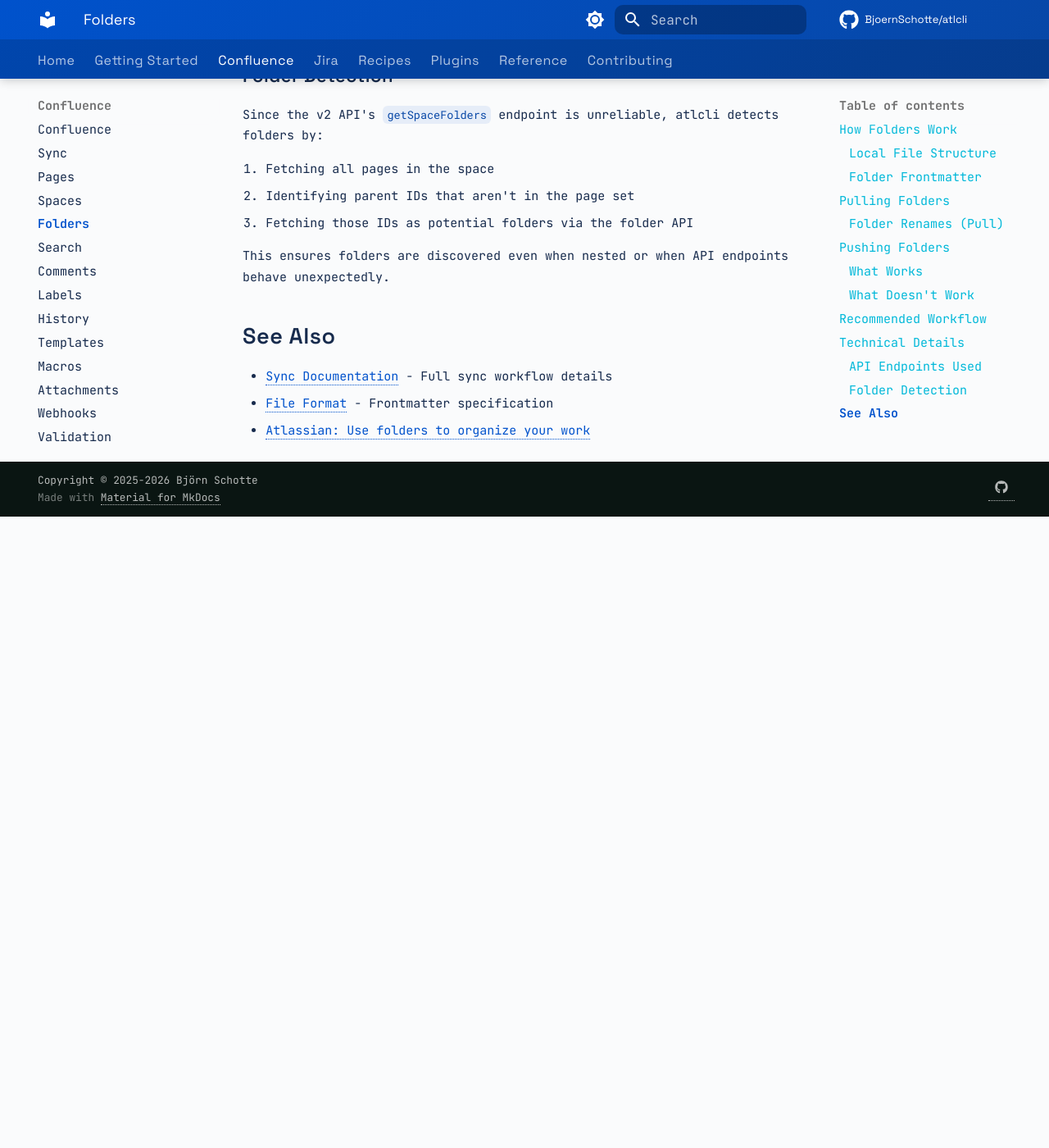
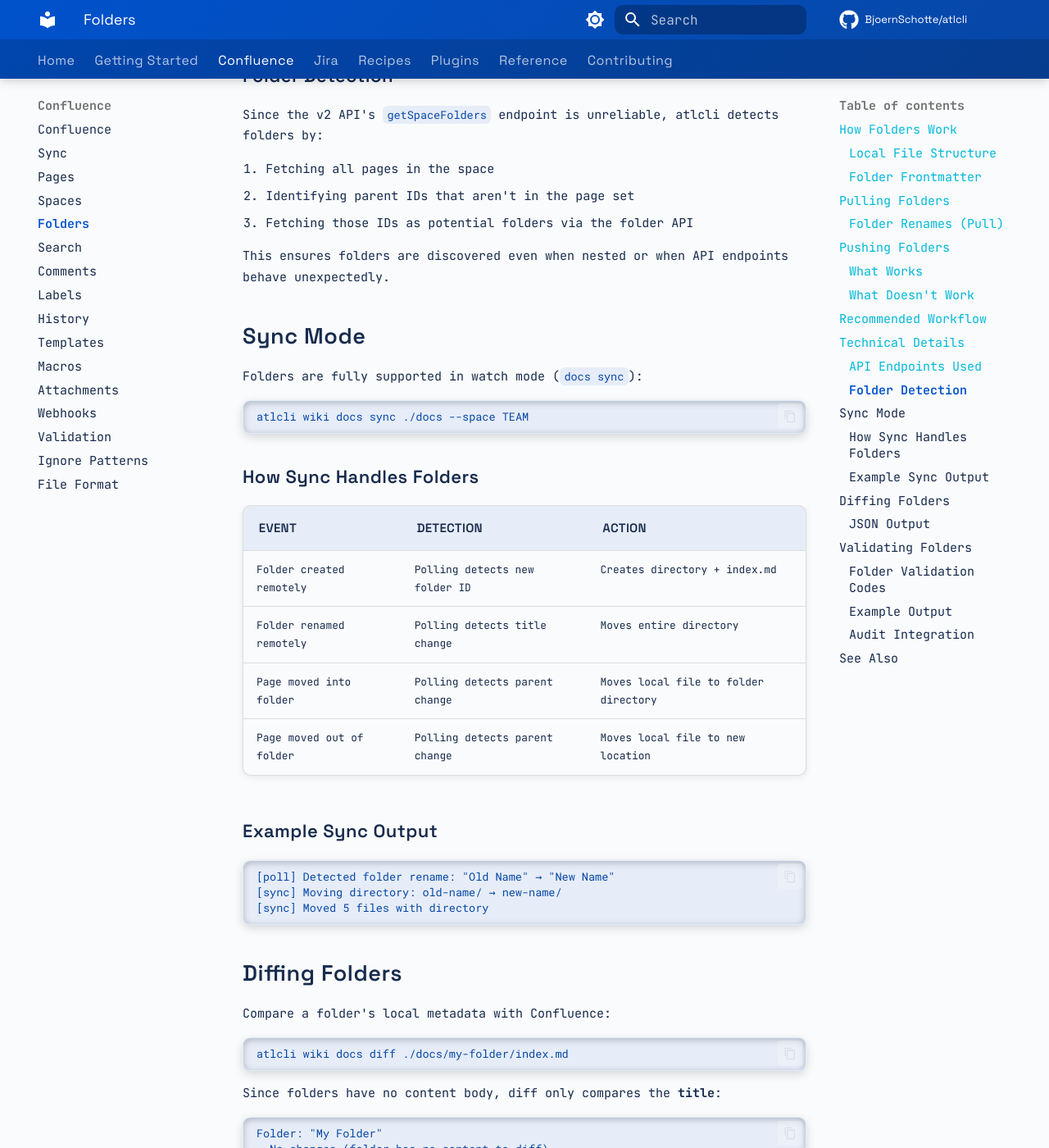
Before and after one commit to BjoernSchotte/atlcli, an MkDocs documentation site: the page built from docs/confluence/folders.md, in a window 1280 px wide and 1400 px high, scrolled down 3148 px. Shown: the whole window at 82% size. Built offline with MkDocs 1.6.1 and Material for MkDocs 9.7.7, drawn with Linux system fonts in a browser that asks for light colours; comment, search, counter and statistics services are not loaded; before the commit the page ends 3778 px from its top, so only the background shows below that; some of the changed text lies outside the part shown.

Commit message:
docs(confluence): add comprehensive folder documentation
- folders.md: Add Sync Mode, Diffing Folders, Validating Folders sections
- file-format.md: Add folder frontmatter format, update directory structure
- validation.md: Document FOLDER_EMPTY and FOLDER_MISSING_INDEX codes
- audit.md: Add --folders flag, update JSON output, add to defaultChecks
- sync.md: Add Folders subsection under Hierarchy Handling
- cli-commands.md: Add --folders flag, notes on diff/check for folders
- CHANGELOG.md: Add [Unreleased] section with folder feature summary

Co-Authored-By: Claude Opus 4.5 <noreply@anthropic.com>

````diff
--- a/docs/confluence/folders.md
+++ b/docs/confluence/folders.md
@@ -121,8 +121,115 @@ Since the v2 API's `getSpaceFolders` endpoint is unreliable, atlcli detects fold
 
 This ensures folders are discovered even when nested or when API endpoints behave unexpectedly.
 
+## Sync Mode
+
+Folders are fully supported in watch mode (`docs sync`):
+
+```bash
+atlcli wiki docs sync ./docs --space TEAM
+```
+
+### How Sync Handles Folders
+
+| Event | Detection | Action |
+|-------|-----------|--------|
+| Folder created remotely | Polling detects new folder ID | Creates directory + index.md |
+| Folder renamed remotely | Polling detects title change | Moves entire directory |
+| Page moved into folder | Polling detects parent change | Moves local file to folder directory |
+| Page moved out of folder | Polling detects parent change | Moves local file to new location |
+
+### Example Sync Output
+
+```
+[poll] Detected folder rename: "Old Name" → "New Name"
+[sync] Moving directory: old-name/ → new-name/
+[sync] Moved 5 files with directory
+```
+
+## Diffing Folders
+
+Compare a folder's local metadata with Confluence:
+
+```bash
+atlcli wiki docs diff ./docs/my-folder/index.md
+```
+
+Since folders have no content body, diff only compares the **title**:
+
+```
+Folder: "My Folder"
+  No changes (folder has no content to diff)
+```
+
+If the title differs:
+
+```
+Folder: "My Folder"
+  Title mismatch:
+    Local:  "My Folder"
+    Remote: "My Renamed Folder"
+```
+
+### JSON Output
+
+```bash
+atlcli wiki docs diff ./docs/my-folder/index.md --json
+```
+
+```json
+{
+  "schemaVersion": "1",
+  "file": "./docs/my-folder/index.md",
+  "pageId": "123456789",
+  "title": "My Folder",
+  "type": "folder",
+  "hasChanges": false,
+  "localTitle": "My Folder",
+  "remoteTitle": "My Folder"
+}
+```
+
+## Validating Folders
+
+The `docs check` command validates folder structure:
+
+```bash
+atlcli wiki docs check ./docs
+```
+
+### Folder Validation Codes
+
+| Code | Severity | Description |
+|------|----------|-------------|
+| `FOLDER_EMPTY` | Warning | Folder index.md exists but has no child pages or subfolders |
+| `FOLDER_MISSING_INDEX` | Warning | Directory contains .md files but has no index.md (not a synced folder) |
+
+### Example Output
+
+```
+Validating 24 files...
+
+WARNINGS (2):
+  empty-folder/index.md:1 - Folder "Empty Folder" has no children [FOLDER_EMPTY]
+  orphan-dir - Directory "orphan-dir" contains pages but has no folder index.md [FOLDER_MISSING_INDEX]
+
+Validation complete: 0 errors, 2 warnings
+```
+
+### Audit Integration
+
+Folder validation is also available in the audit command:
+
+```bash
+atlcli audit wiki --folders
+```
+
+This adds folder structure issues to the audit report alongside stale pages, orphans, and broken links.
+
 ## See Also
 
 - [Sync Documentation](sync.md) - Full sync workflow details
+- [Validation](validation.md) - All validation rules
+- [Wiki Audit](audit.md) - Content health analysis
 - [File Format](file-format.md) - Frontmatter specification
 - [Atlassian: Use folders to organize your work](https://support.atlassian.com/confluence-cloud/docs/use-folders-to-organize-your-work/)
````
Also changed, not shown: CHANGELOG.md (+17 -0 lines), docs/confluence/audit.md (+25 -2 lines), docs/confluence/file-format.md (+48 -19 lines), docs/confluence/sync.md (+14 -0 lines), docs/confluence/validation.md (+22 -0 lines), docs/reference/cli-commands.md (+3 -2 lines).
